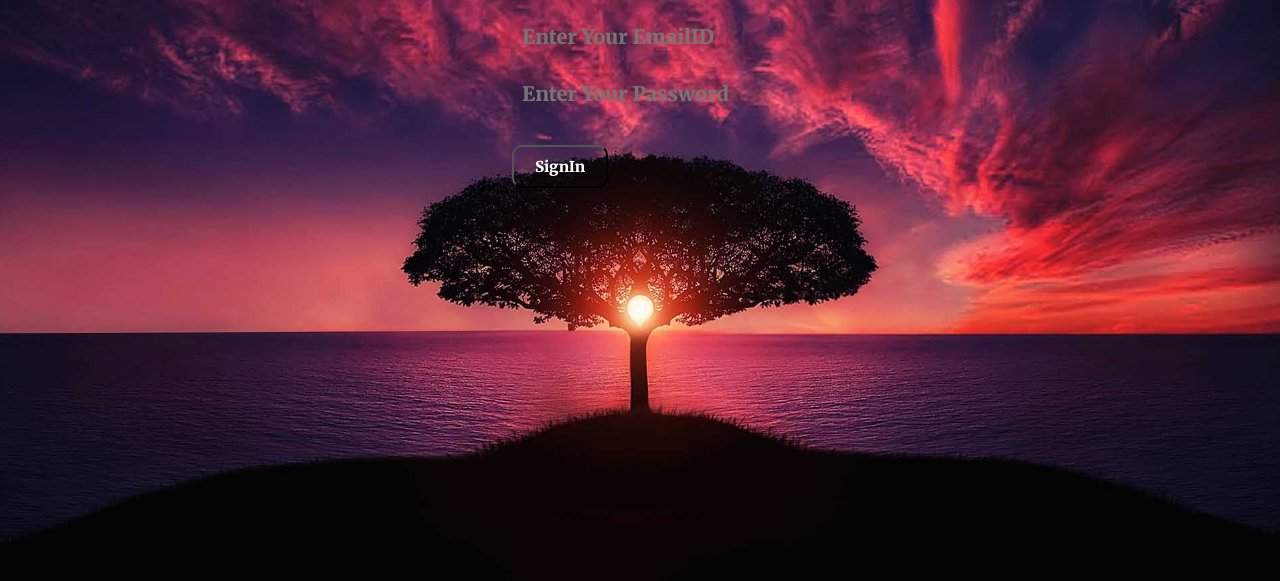
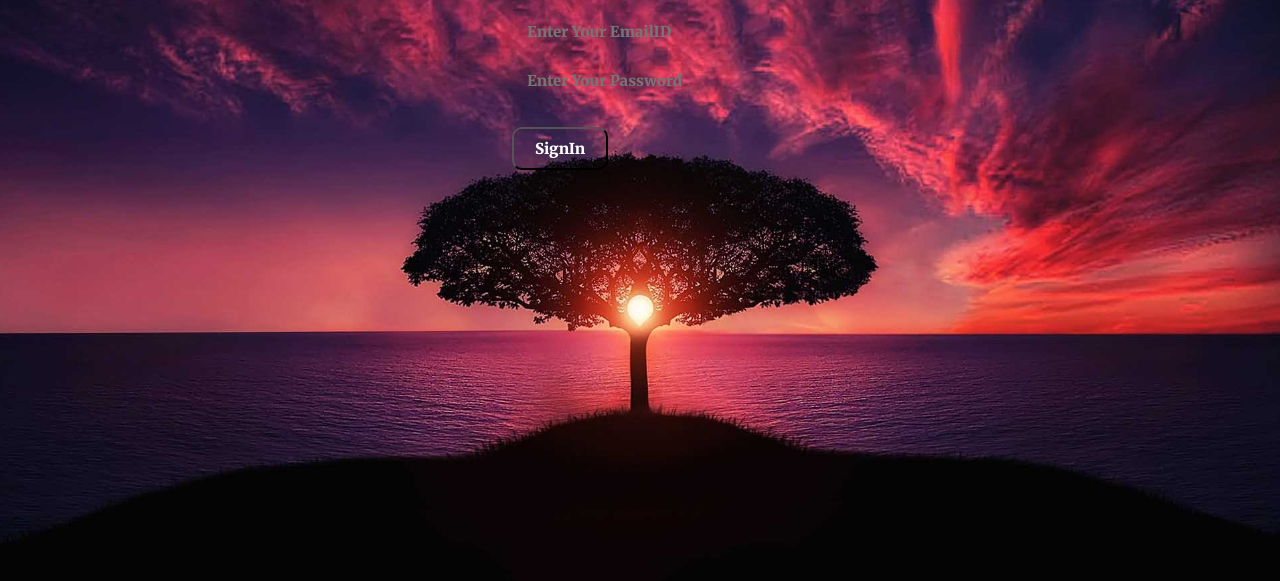
Before and after one commit to Vipinchaudhary31122002/Transparent_Login_Form, a plain HTML site: page Index.html in a window 1280 px wide. Shown: the part 213-794 px from the top of the page. Drawn offline with Linux system fonts and the light colour scheme.

Commit message:
rename the css file

```diff
--- a/Index.html
+++ b/Index.html
@@ -4,7 +4,7 @@
 	<meta charset="utf-8">
 	<meta name="viewport" content="width=device-width, initial-scale=1">
 	<title>Transparent Login Form</title>
-	<link rel="stylesheet" type="text/css" href="Index.css">
+	<link rel="stylesheet" type="text/css" href="Style.css">
 </head>
 <body>
 	<div class="container">
--- a/Index.css
+++ b/Style.css
@@ -14,6 +14,8 @@ body{
 	position: absolute;
 	top: 20%;
 	left: 40%;
+	border-radius: 10px;
+	width: 300px;
 }
 
 .container h1{
@@ -24,7 +26,7 @@ body{
 
 .box{
 	width: 100%;
-	margin: 22px 0px;
+	margin: 20px 0px;
 }
 
 .box input{
@@ -33,9 +35,9 @@ body{
 	width: 100%;
 	border: none;
 	outline: none;
-	font-size: 20px;
+	font-size: 15px;
 	color: white;
-	padding: 5px 10px;
+	padding: 5px 15px;
 	font-family: 'Merriweather', serif;
 }
 
```
